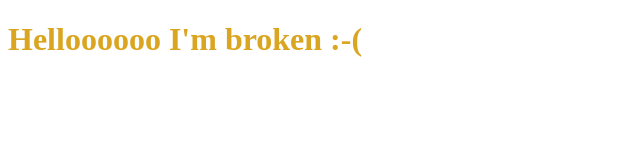
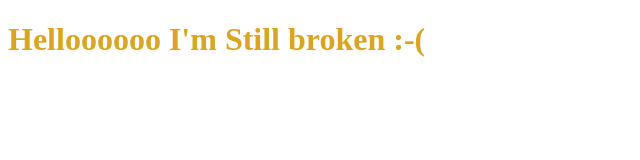
Before and after one commit to dtothefp/webpack-broken-sha, a React app: page / in a window 1280 px wide. Shown: the whole page, without its empty margins (0-640 px from the left). Built offline with nearby package versions, Linux system fonts and the light colour scheme.

Commit message:
change js

```diff
--- a/App.js
+++ b/App.js
@@ -7,7 +7,7 @@ export default class App extends React.Component {
       <div>
         <h1 className={styles.gold}>
           Helloooooo&nbsp;
-          <span className={styles.gold}>I'm broken :-(</span>
+          <span className={styles.gold}>I'm Still broken :-(</span>
         </h1>
       </div>
     );
```
Also changed, not shown: dist/index.html, 6 other files.
